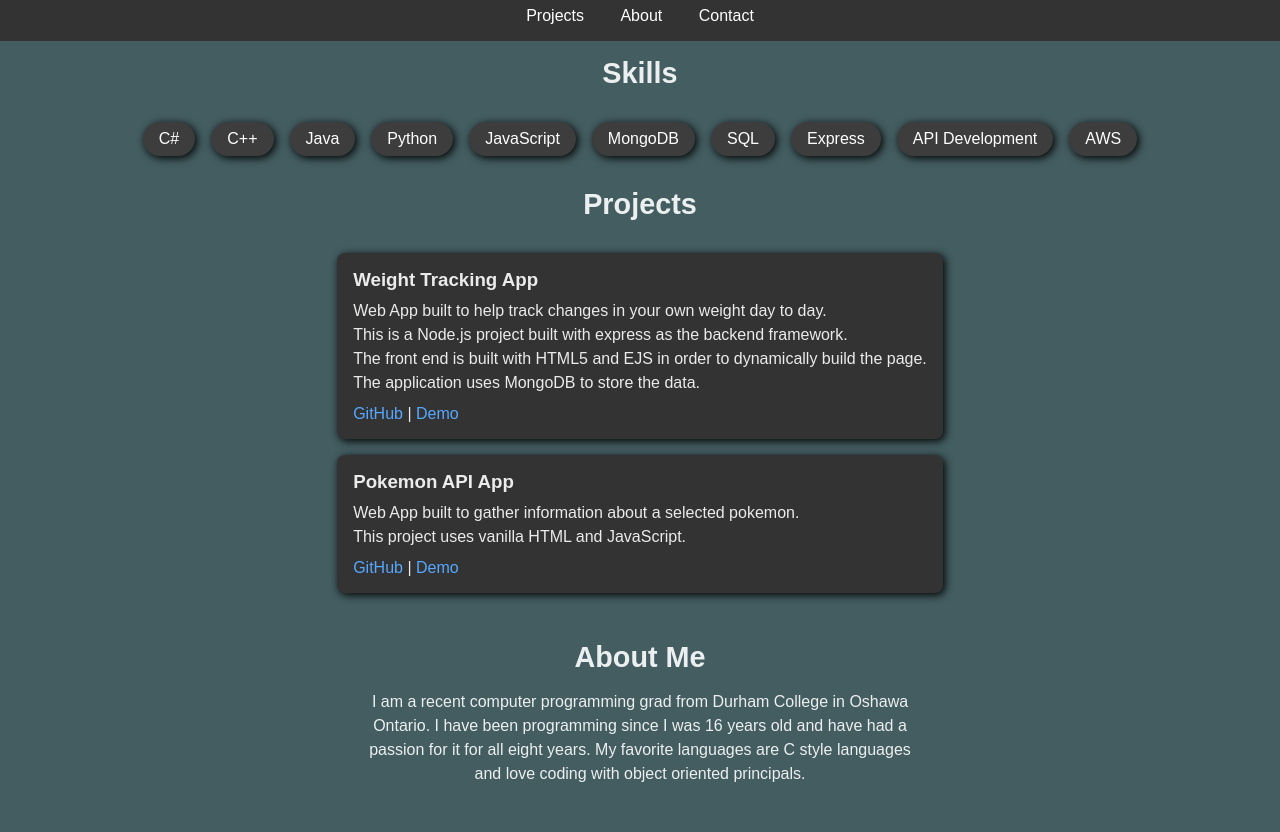
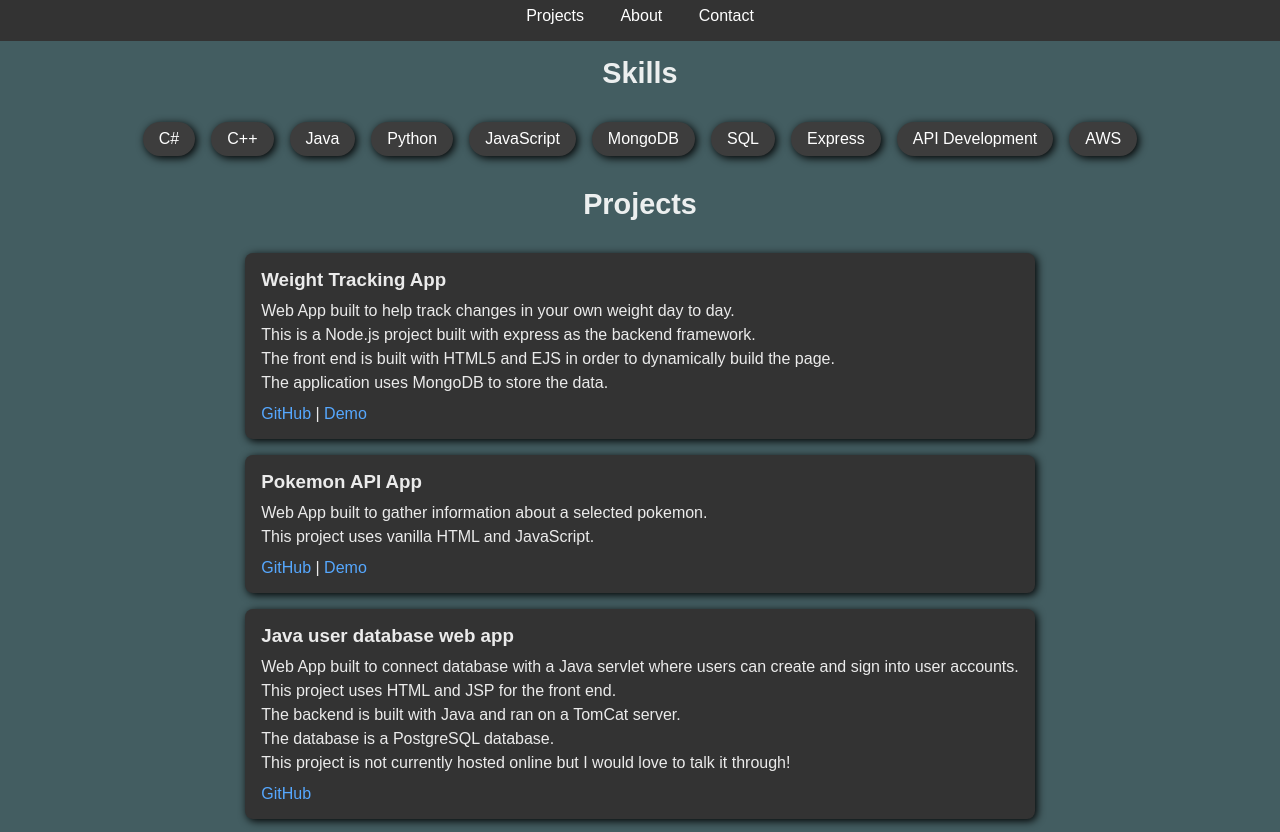
Before and after one commit to ChristopherGug/Portfolio, a plain HTML site: page index.html in a window 1280 px wide. Shown: the part 88-920 px from the top of the page. Drawn offline with Linux system fonts and the light colour scheme.

Commit message:
Added project 3

```diff
--- a/index.html
+++ b/index.html
@@ -58,7 +58,17 @@
                 </p>
                 <a href="https://github.com/ChristopherGug/PokeAPI-website" target="_blank">GitHub</a> | <a href="https://poke.chrisgug.com/" target="_blank">Demo</a>
             </div>
-            <!-- Add more projects as needed -->
+            <div class="project">
+                <h3>Java user database web app</h3>
+                <p>
+                    Web App built to connect database with a Java servlet where users can create and sign into user accounts.<br>
+                    This project uses HTML and JSP for the front end.<br>
+                    The backend is built with Java and ran on a TomCat server.<br>
+                    The database is a PostgreSQL database.<br>
+                    This project is not currently hosted online but I would love to talk it through!
+                </p>
+                <a href="https://github.com/ChristopherGug/SignUp-SignIn" target="_blank">GitHub</a>
+            </div>
         </div>
     </section>
 
```
